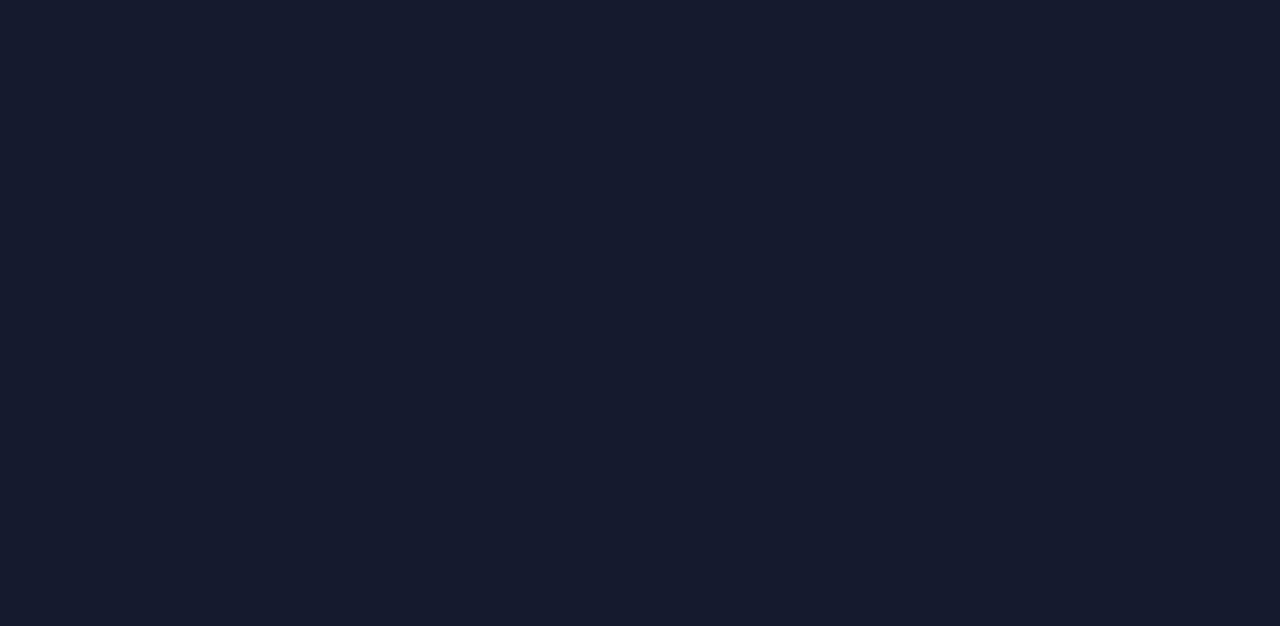
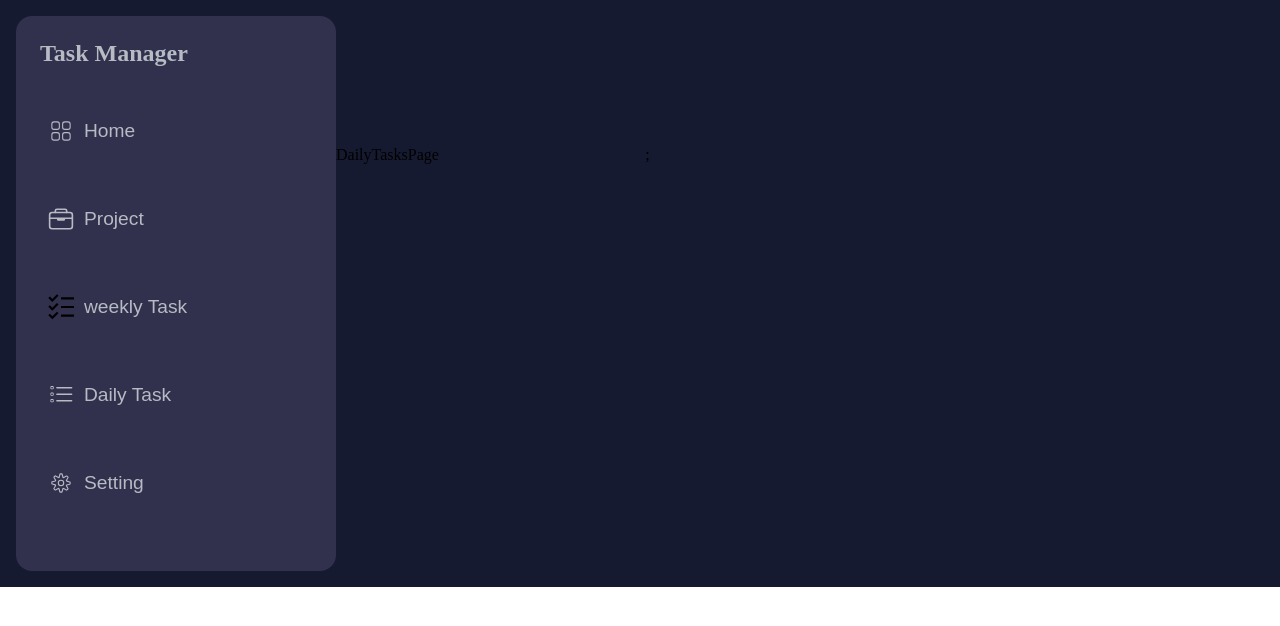
Before and after one commit to Pratham-B-Parlecha/TaskFlow, a React (Vite) app: page /dailyTasks in a window 1280 px wide. Shown: the top 626 px of the page. Built offline with nearby package versions, Linux system fonts and the light colour scheme.

Commit message:
made sidebar use in all pages

```diff
--- a/src/App.jsx
+++ b/src/App.jsx
@@ -5,21 +5,27 @@ import DailyTasksPage from "./Pages/DailyTasksPage";
 import WeeklyTasksPage from "./Pages/WeeklyTasksPage";
 import ProjectPage from "./Pages/ProjectPage";
 import SettingPage from "./Pages/SettingPage";
-
-
+import RootLayout from "./Pages/RootLayout";
 
 const route = createBrowserRouter([
-  {path: "/", element: <HomePage />},
-  {path: "/dailyTasks", element: <DailyTasksPage />},
-  {path: "/weeklyTasks", element: <WeeklyTasksPage />},
-  {path: "/projects", element: <ProjectPage />},
-  {path: "/setting", element: <SettingPage />}
-])
-
+  {
+    path: "/",
+    element: <RootLayout />,
+    children: [
+      { path: "/", element: <HomePage /> },
+      { path: "/dailyTasks", element: <DailyTasksPage /> },
+      { path: "/weeklyTasks", element: <WeeklyTasksPage /> },
+      { path: "/projects", element: <ProjectPage /> },
+      { path: "/setting", element: <SettingPage /> },
+    ],
+  },
+]);
 
 function App() {
   return (
-    <RouterProvider router={route} />
+    <div className="mainContainer">
+      <RouterProvider router={route} />;
+    </div>
   );
 }
 
--- a/src/App.scss
+++ b/src/App.scss
@@ -1,7 +1,7 @@
 .mainContainer {
     padding: 1rem;
     background-color: var(--MainBackground);
-    min-height: 100vh;
+    max-height: 100vh;
     width: 100%;
     display: grid;
     grid-template-columns: 1fr 1fr 1fr 1fr;
@@ -14,7 +14,7 @@
     .sidebar-container {
         width: 20rem;
         background-color: var(--SecondaryBackground);
-        min-height: 100%;
+        min-height: 95%;
         border-radius: 1rem;
         padding: 1.5rem;
         grid-area: sd;
@@ -295,6 +295,4 @@
     background-color: var(--MainBackground);
     min-height: 100vh;
     width: 100%;
-
-
 }
--- a/src/Pages/DailyTasksPage.jsx
+++ b/src/Pages/DailyTasksPage.jsx
@@ -3,8 +3,6 @@ import SideBar from '../Components/SideBar'
 
 export default function DailyTasksPage() {
   return (
-    <div className='dailyTasksPage'>
-      {/* <SideBar /> */}
-    </div>
+    <div>DailyTasksPage</div>
   )
 }
--- a/src/Pages/HomePage.jsx
+++ b/src/Pages/HomePage.jsx
@@ -11,7 +11,6 @@ import WeeklyTasks from "../Components/WeeklyTasks";
 export default function HomePage() {
   return (
     <div className="mainContainer">
-      <SideBar />
       <Projects />
       <DailyTasks />
       <Calender />
--- /dev/null
+++ b/src/Pages/RootLayout.jsx
@@ -0,0 +1,13 @@
+import React from "react";
+import SideBar from "../Components/SideBar";
+import { Outlet, Link } from "react-router-dom";
+
+
+export default function RootLayout() {
+  return (
+    <>
+        <SideBar />
+        <Outlet />
+    </>
+  );
+}
```
